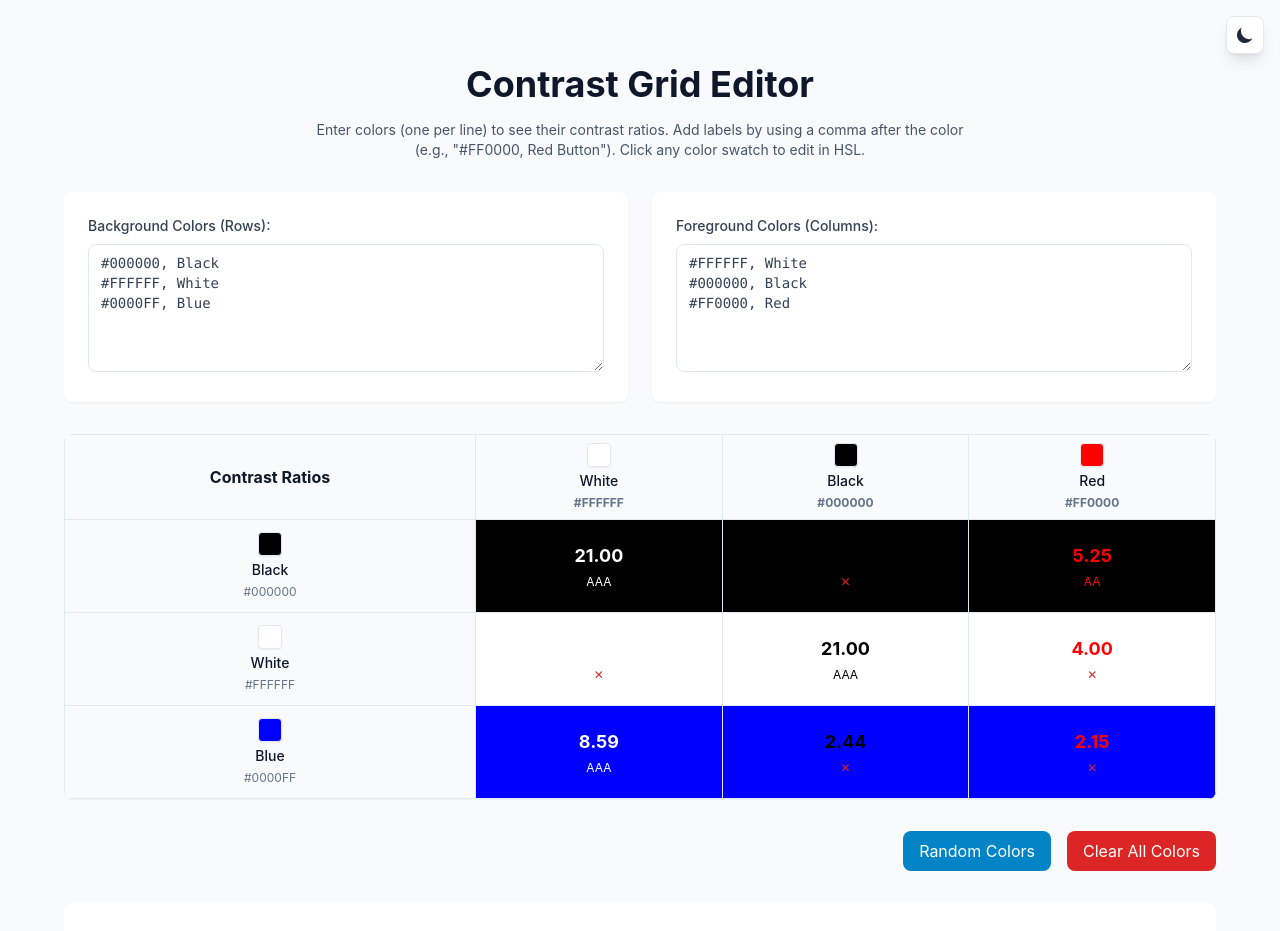
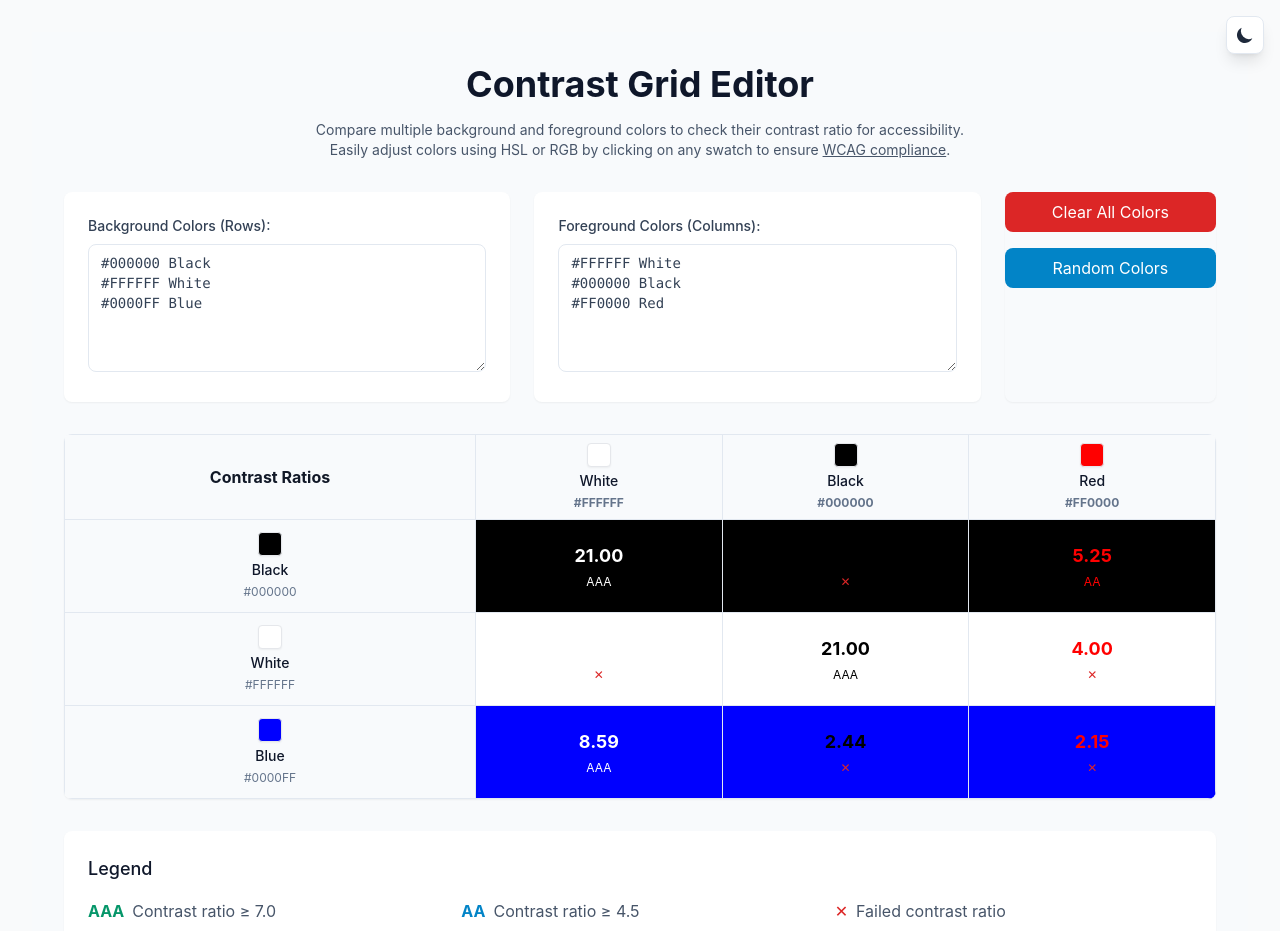
Before and after one commit to miguelsolorio/contrast-grid-editor, a React (Vite) app: page / in a window 1280 px wide. Shown: the top 931 px of the page. Built offline with nearby package versions, Linux system fonts and the light colour scheme.

Commit message:
Update interaction logic

```diff
--- a/src/App.tsx
+++ b/src/App.tsx
@@ -36,14 +36,31 @@ const getContrastLabel = (ratio: number): JSX.Element | string => {
 };
 
 const parseColorInput = (input: string): ColorEntry => {
-  const [colorPart, ...labelParts] = input.split(',');
-  const trimmedColor = colorPart.trim();
+  // Find hex/color part while preserving original format
+  const firstCommaIndex = input.indexOf(',');
+  const firstSpaceIndex = input.indexOf(' ');
 
-  // If it looks like a hex color without #, add it
-  const color = /^[0-9A-Fa-f]{6}$/.test(trimmedColor) ? `#${trimmedColor}` : trimmedColor;
-  const label = labelParts.length > 0 ? labelParts.join(',').trim() : undefined;
+  // Determine where the color part ends
+  let colorEndIndex = -1;
+  if (firstCommaIndex !== -1 && firstSpaceIndex !== -1) {
+    colorEndIndex = Math.min(firstCommaIndex, firstSpaceIndex);
+  } else if (firstCommaIndex !== -1) {
+    colorEndIndex = firstCommaIndex;
+  } else if (firstSpaceIndex !== -1) {
+    colorEndIndex = firstSpaceIndex;
+  }
 
-  return { color, label };
+  if (colorEndIndex === -1) return { color: input };
+
+  const colorPart = input.substring(0, colorEndIndex);
+  const labelPart = input.substring(colorEndIndex);
+
+  const color = /^[0-9A-Fa-f]{6}$/.test(colorPart) ? `#${colorPart}` : colorPart;
+
+  return {
+    color,
+    label: labelPart || undefined
+  };
 };
 
 const hexToHsl = (hex: string): HSL => {
@@ -257,9 +274,9 @@ const App: React.FC = () => {
       }
     }
     return [
-      { color: '#FFFFFF', label: 'White' },
-      { color: '#000000', label: 'Black' },
-      { color: '#FF0000', label: 'Red' },
+      { color: '#FFFFFF', label: ' White' },
+      { color: '#000000', label: ' Black' },
+      { color: '#FF0000', label: ' Red' },
     ];
   });
 
@@ -274,9 +291,9 @@ const App: React.FC = () => {
       }
     }
     return [
-      { color: '#000000', label: 'Black' },
-      { color: '#FFFFFF', label: 'White' },
-      { color: '#0000FF', label: 'Blue' },
+      { color: '#000000', label: ' Black' },
+      { color: '#FFFFFF', label: ' White' },
+      { color: '#0000FF', label: ' Blue' },
     ];
   });
 
@@ -343,31 +360,29 @@ const App: React.FC = () => {
   };
 
   const handleForegroundChange = (e: React.ChangeEvent<HTMLTextAreaElement>) => {
+    // Preserve the exact input, including all whitespace
     const colors = e.target.value
       .split('\n')
-      .map(line => line.trim())
-      .filter(Boolean)
-      .map(parseColorInput);
+      .map(line => parseColorInput(line));
     setForegroundColors(colors);
   };
 
   const handleBackgroundChange = (e: React.ChangeEvent<HTMLTextAreaElement>) => {
+    // Preserve the exact input, including all whitespace
     const colors = e.target.value
       .split('\n')
-      .map(line => line.trim())
-      .filter(Boolean)
-      .map(parseColorInput);
+      .map(line => parseColorInput(line));
     setBackgroundColors(colors);
   };
 
   const handleClear = () => {
     // Reset to basic 1x1 black and white grid
     const newForegroundColors: ColorEntry[] = [
-      { color: '#FFFFFF', label: 'White' }
+      { color: '#FFFFFF', label: ' White' }
     ];
 
     const newBackgroundColors: ColorEntry[] = [
-      { color: '#000000', label: 'Black' }
+      { color: '#000000', label: ' Black' }
     ];
 
     setForegroundColors(newForegroundColors);
@@ -379,15 +394,21 @@ const App: React.FC = () => {
   };
 
   const handleRandom = () => {
-    // Generate 1 random foreground color
-    const newForegroundColors: ColorEntry[] = [
-      { color: chroma.random().hex(), label: 'Random' }
-    ];
+    // Generate random number of colors (1-4) for each
+    const fgCount = Math.floor(Math.random() * 4) + 1;
+    const bgCount = Math.floor(Math.random() * 4) + 1;
 
-    // Generate 1 random background color
-    const newBackgroundColors: ColorEntry[] = [
-      { color: chroma.random().hex(), label: 'Random' }
-    ];
+    // Generate random foreground colors
+    const newForegroundColors: ColorEntry[] = Array.from({ length: fgCount }, (_, i) => ({
+      color: chroma.random().hex(),
+      label: ` Column ${i + 1}`
+    }));
+
+    // Generate random background colors
+    const newBackgroundColors: ColorEntry[] = Array.from({ length: bgCount }, (_, i) => ({
+      color: chroma.random().hex(),
+      label: ` Row ${i + 1}`
+    }));
 
     setForegroundColors(newForegroundColors);
     setBackgroundColors(newBackgroundColors);
@@ -415,7 +436,9 @@ const App: React.FC = () => {
   };
 
   const formatColorValue = (entry: ColorEntry): string => {
-    return entry.label ? `${entry.color}, ${entry.label}` : entry.color;
+    if (!entry.label) return entry.color;
+    // Return exactly what was entered, preserving original spacing
+    return `${entry.color}${entry.label}`;
   };
 
   const handleDragStart = (e: React.DragEvent, index: number, type: 'column' | 'row') => {
@@ -493,14 +516,12 @@ const App: React.FC = () => {
               Contrast Grid Editor
             </h1>
             <p className="text-sm text-slate-600 dark:text-slate-300 max-w-2xl mx-auto">
-              Enter colors (one per line) to see their contrast ratios. Add
-              labels by using a comma after the color (e.g., "#FF0000, Red
-              Button"). Click any color swatch to edit in HSL.
+              Compare multiple background and foreground colors to check their contrast ratio for accessibility. Easily adjust colors using HSL or RGB by clicking on any swatch to ensure <a className='underline hover:text-slate-900 dark:hover:text-slate-200 transition-colors' href='https://www.w3.org/TR/UNDERSTANDING-WCAG20/visual-audio-contrast-contrast.html' target='_blank'>WCAG compliance</a>.
             </p>
           </div>
 
-          <div className="grid md:grid-cols-2 gap-6">
-            <div className="bg-white dark:bg-slate-800 rounded-lg shadow-sm p-6">
+          <div className="grid md:grid-cols-5 gap-6">
+            <div className="bg-white dark:bg-slate-800 rounded-lg shadow-sm p-6 col-span-2">
               <label className="block text-sm font-medium text-slate-700 dark:text-slate-200 mb-2">
                 Background Colors (Rows):
               </label>
@@ -512,7 +533,7 @@ const App: React.FC = () => {
               />
             </div>
 
-            <div className="bg-white dark:bg-slate-800 rounded-lg shadow-sm p-6">
+            <div className="bg-white dark:bg-slate-800 rounded-lg shadow-sm p-6 col-span-2">
               <label className="block text-sm font-medium text-slate-700 dark:text-slate-200 mb-2">
                 Foreground Colors (Columns):
               </label>
@@ -522,6 +543,25 @@ const App: React.FC = () => {
                 onChange={handleForegroundChange}
                 placeholder="Enter colors (one per line) - Drag column headers to reorder"
               />
+            </div>
+
+            <div className="bg-transparent rounded-lg shadow-sm col-span-1">
+
+              <div className="space-y-4">
+                <button
+                  onClick={handleClear}
+                  className="w-full px-4 py-2 bg-red-600 dark:bg-red-700 text-white rounded-lg hover:bg-red-700 dark:hover:bg-red-600 focus:outline-none focus:ring-2 focus:ring-red-500 focus:ring-offset-2 dark:focus:ring-offset-gray-900 transition-colors"
+                >
+                  Clear All Colors
+                </button>
+
+                <button
+                  onClick={handleRandom}
+                  className="w-full px-4 py-2 bg-primary-600 dark:bg-primary-700 text-white rounded-lg hover:bg-primary-700 dark:hover:bg-primary-600 focus:outline-none focus:ring-2 focus:ring-primary-500 focus:ring-offset-2 dark:focus:ring-offset-gray-900 transition-colors"
+                >
+                  Random Colors
+                </button>
+              </div>
             </div>
           </div>
 
@@ -685,21 +725,6 @@ const App: React.FC = () => {
             </div>
           </div>
 
-          <div className="flex justify-end space-x-4">
-            <button
-              onClick={handleRandom}
-              className="px-4 py-2 bg-primary-600 dark:bg-primary-700 text-white rounded-lg hover:bg-primary-700 dark:hover:bg-primary-600 focus:outline-none focus:ring-2 focus:ring-primary-500 focus:ring-offset-2 dark:focus:ring-offset-gray-900 transition-colors"
-            >
-              Random Colors
-            </button>
-            <button
-              onClick={handleClear}
-              className="px-4 py-2 bg-red-600 dark:bg-red-700 text-white rounded-lg hover:bg-red-700 dark:hover:bg-red-600 focus:outline-none focus:ring-2 focus:ring-red-500 focus:ring-offset-2 dark:focus:ring-offset-gray-900 transition-colors"
-            >
-              Clear All Colors
-            </button>
-          </div>
-
           <div className="bg-white dark:bg-slate-800 rounded-lg shadow-sm border-slate-800 p-6">
             <h3 className="text-lg font-medium text-slate-900 dark:text-white mb-4">
               Legend
@@ -738,7 +763,7 @@ const App: React.FC = () => {
               href="https://github.com/miguelsolorio/contrast-grid-editor"
               target="_blank"
               rel="noopener noreferrer"
-              className="hover:text-slate-900 dark:hover:text-slate-200 transition-colors"
+              className="underline hover:text-slate-900 dark:hover:text-slate-200 transition-colors"
             >
               GitHub
             </a>
@@ -749,7 +774,7 @@ const App: React.FC = () => {
                 href="https://miguelsolorio.com"
                 target="_blank"
                 rel="noopener noreferrer"
-                className="hover:text-slate-900 dark:hover:text-slate-200 transition-colors"
+                className="underline hover:text-slate-900 dark:hover:text-slate-200 transition-colors"
               >
                 Miguel Solorio
               </a>{" "}
```
